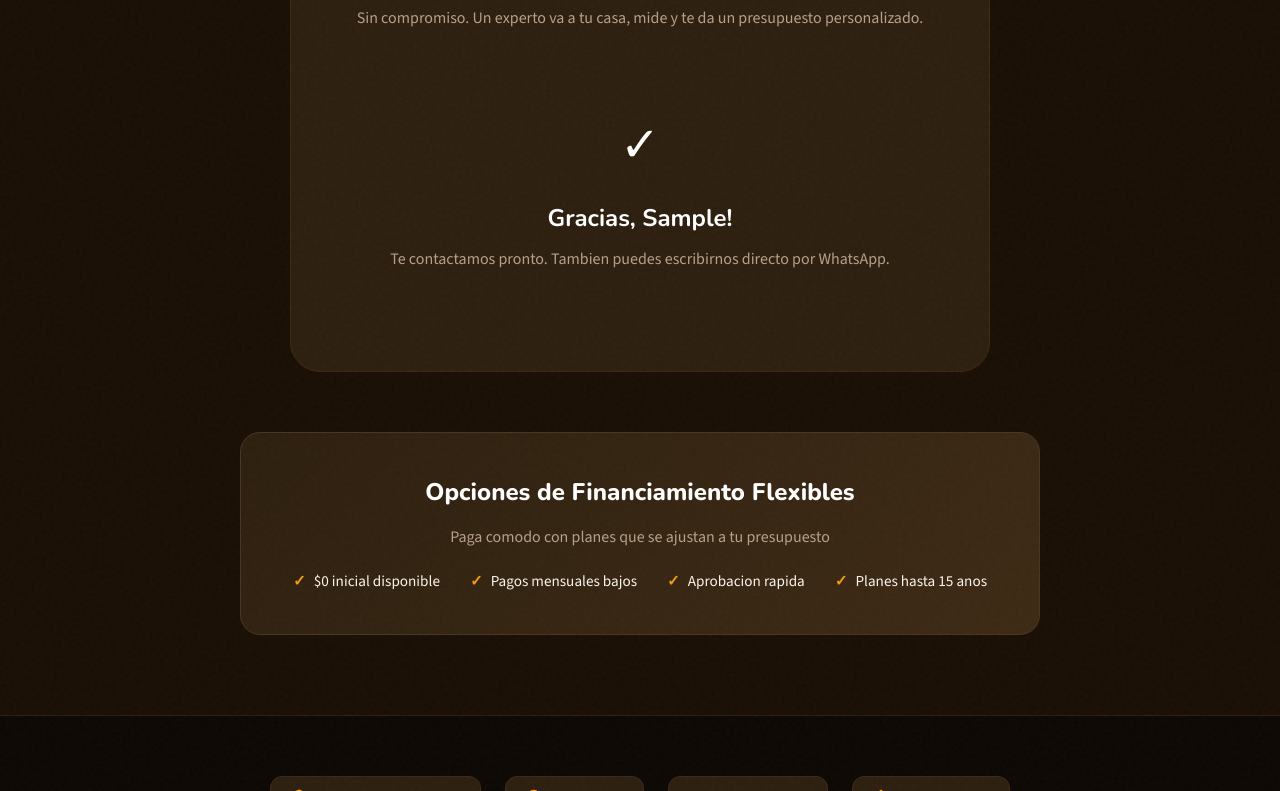
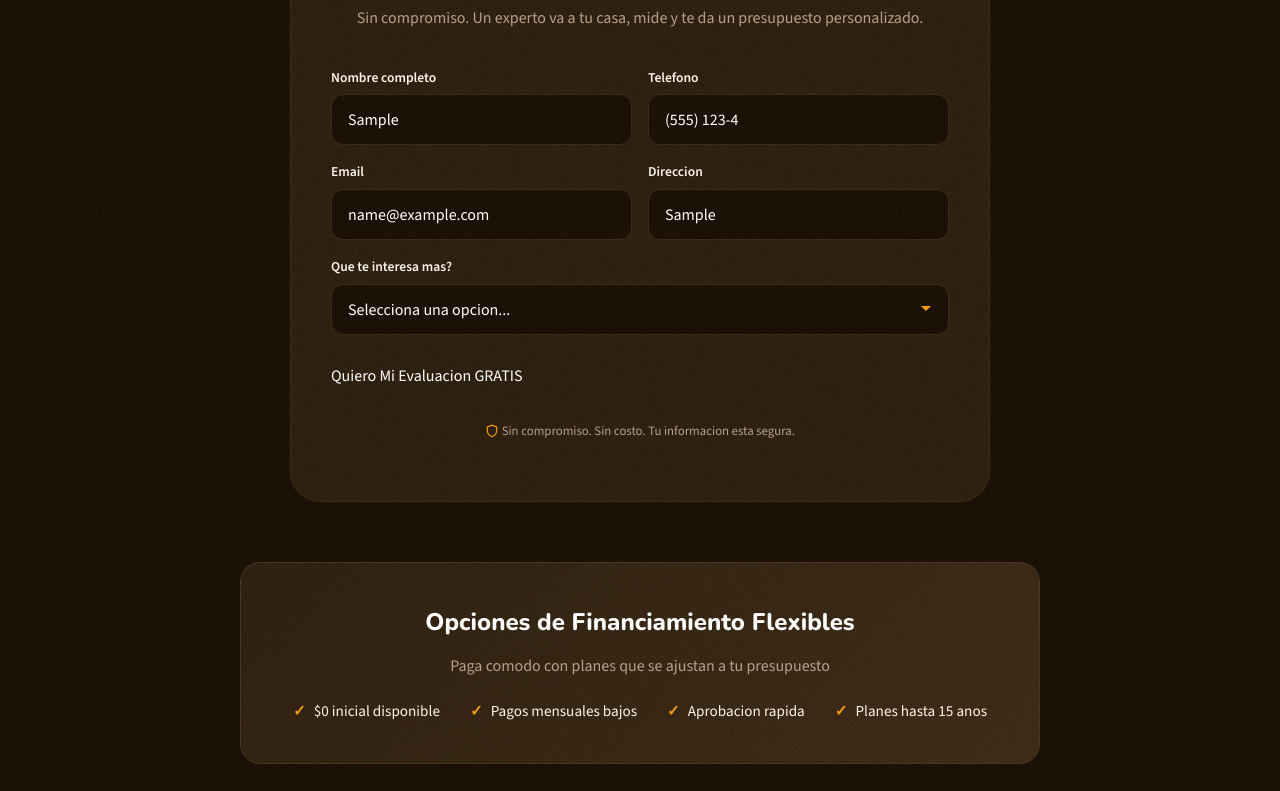
Before and after one commit to matan230595/visionlandingpage, a plain HTML site: page espanol.html in a window 1280 px wide. Both pictures are taken after typing "Sample", "5551234", "name@example.com", "Sample" into the empty fields and a click on the button "Quiero Mi Evaluacion GRATIS". Shown: the part 4361-5152 px from the top of the page. Drawn offline with nearby package versions, Linux system fonts and the light colour scheme.

Commit message:
CLEAN FIX: All 5 pages — correct pixel + Formspree + UTM from scratch
Per page (from original uploaded files):
- luxury.html    → /luxury + /impact
- emergency.html → /emergency + /repair
- insurance.html → /insurance
- solutions.html → /solutions
- espanol.html   → /espanol

Every page:
- Meta Pixel 1010205391178861 (PageView on load, Lead on submit)
- Formspree maqkzzwq (real submission, not fake)
- UTM tracking (utm_campaign, utm_content, fbclid)
- CC to both emails on every lead
- handleSubmit override (replaces fake WhatsApp/console.log handlers)

```diff
--- a/espanol.html
+++ b/espanol.html
@@ -1,6 +1,20 @@
 <!DOCTYPE html>
 <html lang="es">
 <head>
+
+    <!-- Meta Pixel -->
+    <script>
+    !function(f,b,e,v,n,t,s){if(f.fbq)return;n=f.fbq=function(){n.callMethod?
+    n.callMethod.apply(n,arguments):n.queue.push(arguments)};if(!f._fbq)f._fbq=n;
+    n.push=n;n.loaded=!0;n.version='2.0';n.queue=[];t=b.createElement(e);t.async=!0;
+    t.src=v;s=b.getElementsByTagName(e)[0];s.parentNode.insertBefore(t,s)}(window,
+    document,'script','https://connect.facebook.net/en_US/fbevents.js');
+    fbq('init', '1010205391178861');
+    fbq('track', 'PageView');
+    </script>
+    <noscript><img height="1" width="1" style="display:none"
+    src="https://www.facebook.com/tr?id=1010205391178861&ev=PageView&noscript=1"/></noscript>
+
     <meta charset="UTF-8">
     <meta name="viewport" content="width=device-width, initial-scale=1.0">
     <title>Protege Tu Hogar. Ahorra Miles. | Vision Aluminum & Glass</title>
@@ -1226,66 +1240,61 @@
         }
     </script>
 
-    <!-- Vision Forms Fix: Formspree + UTM Tracking -->
+    <!-- Formspree + UTM + Pixel Lead -->
     <script>
-    (function() {
-      var FORMSPREE = 'https://formspree.io/f/maqkzzwq';
-      function getUTM() {
-        var p = new URLSearchParams(window.location.search);
+    (function(){
+      var FS='https://formspree.io/f/maqkzzwq';
+      function utm(){
+        var p=new URLSearchParams(window.location.search);
         return {
-          utm_source: p.get('utm_source')||'',
-          utm_medium: p.get('utm_medium')||'',
-          utm_campaign: p.get('utm_campaign')||'',
-          utm_content: p.get('utm_content')||'',
-          utm_term: p.get('utm_term')||'',
-          fbclid: p.get('fbclid')||'',
-          page_url: window.location.href,
-          page_title: document.title.substring(0,80),
-          referrer: document.referrer||'direct'
+          utm_source:p.get('utm_source')||'',
+          utm_medium:p.get('utm_medium')||'',
+          utm_campaign:p.get('utm_campaign')||'',
+          utm_content:p.get('utm_content')||'',
+          utm_term:p.get('utm_term')||'',
+          fbclid:p.get('fbclid')||'',
+          page_url:window.location.href,
+          page_title:document.title.substring(0,80)
         };
       }
-      function addHidden(form, name, value) {
-        if (!value) return;
-        var inp = document.createElement('input');
-        inp.type = 'hidden'; inp.name = name; inp.value = value;
-        form.appendChild(inp);
-      }
-      function submitToFormspree(form, successCallback, errorCallback) {
-        var fd = new FormData(form);
-        var utm = getUTM();
-        Object.keys(utm).forEach(function(k){ if(utm[k]) fd.append(k, utm[k]); });
-        fd.append('submitted_at', new Date().toLocaleString('en-US',{timeZone:'America/New_York'}));
-        fd.append('_cc', 'matan230595@gmail.com');
-        fetch(FORMSPREE, {method:'POST', body:fd, headers:{'Accept':'application/json'}})
+      var isES=/\/espanol/i.test(window.location.pathname)||document.documentElement.lang==='es';
+      var OK_EN='<div style="text-align:center;padding:40px 20px;grid-column:1/-1"><div style="font-size:3rem;margin-bottom:16px">&#10003;</div><h3 style="font-size:1.4rem;font-weight:700;margin-bottom:12px">Request Received!</h3><p style="opacity:.75;line-height:1.7;margin-bottom:20px">Our team will call you within 1 hour.</p><a href="tel:9543502622" style="display:inline-block;padding:14px 28px;background:#00b894;color:#0a1628;font-weight:700;border-radius:8px;text-decoration:none">(954) 350-2622</a></div>';
+      var OK_ES='<div style="text-align:center;padding:40px 20px;grid-column:1/-1"><div style="font-size:3rem;margin-bottom:16px">&#10003;</div><h3 style="font-size:1.4rem;font-weight:700;margin-bottom:12px">&#161;Gracias! Recibimos tu solicitud.</h3><p style="opacity:.75;line-height:1.7;margin-bottom:20px">Te llamamos en menos de 1 hora.</p><a href="tel:9543502622" style="display:inline-block;padding:14px 28px;background:#c9a84c;color:#0a0a14;font-weight:700;border-radius:8px;text-decoration:none">(954) 350-2622</a></div>';
+
+      function send(form){
+        var btn=form.querySelector('button[type="submit"],input[type="submit"],.form-submit');
+        var orig=btn?btn.textContent||btn.value:'';
+        if(btn){btn.disabled=true;btn.textContent=btn.value='Sending...';}
+        var fd=new FormData(form);
+        var u=utm();
+        Object.keys(u).forEach(function(k){if(u[k])fd.append(k,u[k]);});
+        fd.append('submitted_at',new Date().toLocaleString('en-US',{timeZone:'America/New_York'}));
+        if(!fd.get('_cc'))fd.append('_cc','matan230595@gmail.com');
+        if(!fd.get('_subject'))fd.append('_subject','New Lead - '+document.title.substring(0,50));
+        fetch(FS,{method:'POST',body:fd,headers:{'Accept':'application/json'}})
           .then(function(r){
             if(r.ok){
-              if(typeof fbq!=='undefined') fbq('track','Lead',{content_name:document.title,content_category:utm.utm_campaign||'direct'});
-              successCallback();
-            } else { errorCallback(); }
+              fbq('track','Lead',{content_name:document.title,content_category:u.utm_campaign||'direct'});
+              var ok=isES?OK_ES:OK_EN;
+              // Try to show success inline
+              var box=document.getElementById('successBox');
+              if(box){form.style.display='none';box.style.display='block';}
+              else{form.innerHTML=ok;}
+            }else{throw new Error('err');}
           })
-          .catch(function(){ errorCallback(); });
+          .catch(function(){
+            if(btn){btn.disabled=false;btn.textContent=btn.value=orig;}
+            alert('Something went wrong. Please call (954) 350-2622');
+          });
       }
-      window.__visionSubmit = submitToFormspree;
-
-      // Auto-fix any form with action="#" or missing action
-      document.addEventListener('DOMContentLoaded', function() {
-        var forms = document.querySelectorAll('form');
-        forms.forEach(function(form) {
-          var action = form.getAttribute('action');
-          if (action === '#' || action === null || action === '') {
-            form.addEventListener('submit', function(e) {
-              e.preventDefault();
-              var btn = form.querySelector('button[type="submit"],input[type="submit"]');
-              var origText = btn ? (btn.textContent || btn.value) : '';
-              if(btn){ btn.disabled=true; btn.textContent = btn.value = 'Sending...'; }
-              submitToFormspree(form, function() {
-                // Success
-                form.innerHTML = '<div style="text-align:center;padding:40px 20px"><div style="font-size:3rem;margin-bottom:16px">✓</div><h3 style="font-size:1.4rem;font-weight:700;margin-bottom:12px">Request Received!</h3><p style="opacity:0.75;line-height:1.7;margin-bottom:20px">Our team will call you within 1 hour.</p><a href="tel:9543502622" style="display:inline-block;padding:14px 28px;background:#00b894;color:#0a1628;font-weight:700;border-radius:8px;text-decoration:none">(954) 350-2622</a></div>';
-              }, function() {
-                if(btn){ btn.disabled=false; btn.textContent=btn.value=origText; }
-                alert('Something went wrong. Please call (954) 350-2622');
-              });
-            }, {once:true});
+      // Override ANY handleSubmit (replaces fake handlers in emergency/solutions/espanol)
+      window.handleSubmit=function(e){e.preventDefault();send(e.target);};
+      // Also catch forms with action="#" (luxury uses addEventListener, this catches it too)
+      document.addEventListener('DOMContentLoaded',function(){
+        document.querySelectorAll('form').forEach(function(form){
+          var a=form.getAttribute('action');
+          if((a===null||a===''||a==='#')&&!form.getAttribute('onsubmit')){
+            form.addEventListener('submit',function(e){e.preventDefault();send(form);});
           }
         });
       });
```
Also changed, not shown: emergency.html (+61 -52 lines), insurance.html (+61 -52 lines), luxury.html (+49 -52 lines), solutions.html (+61 -52 lines).
